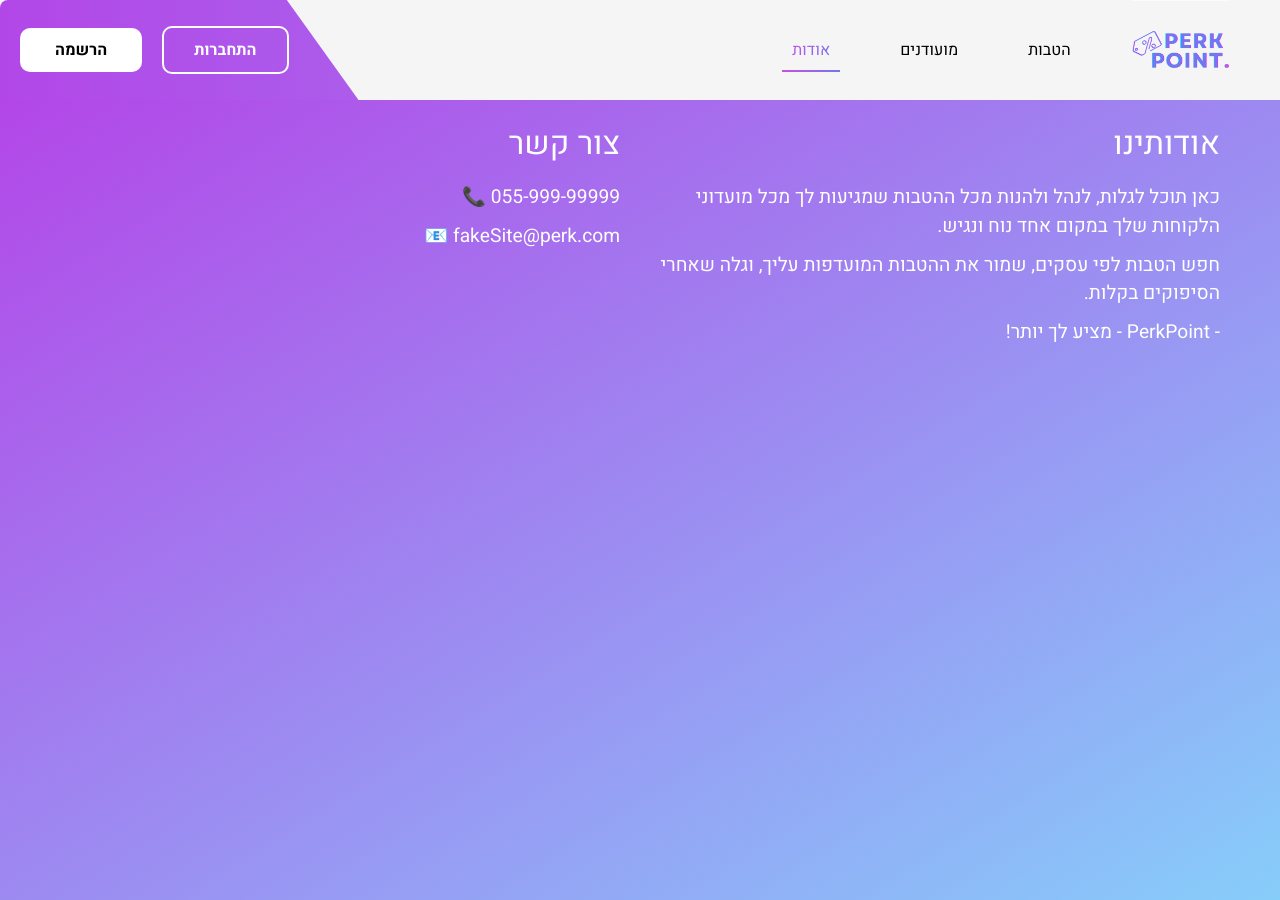
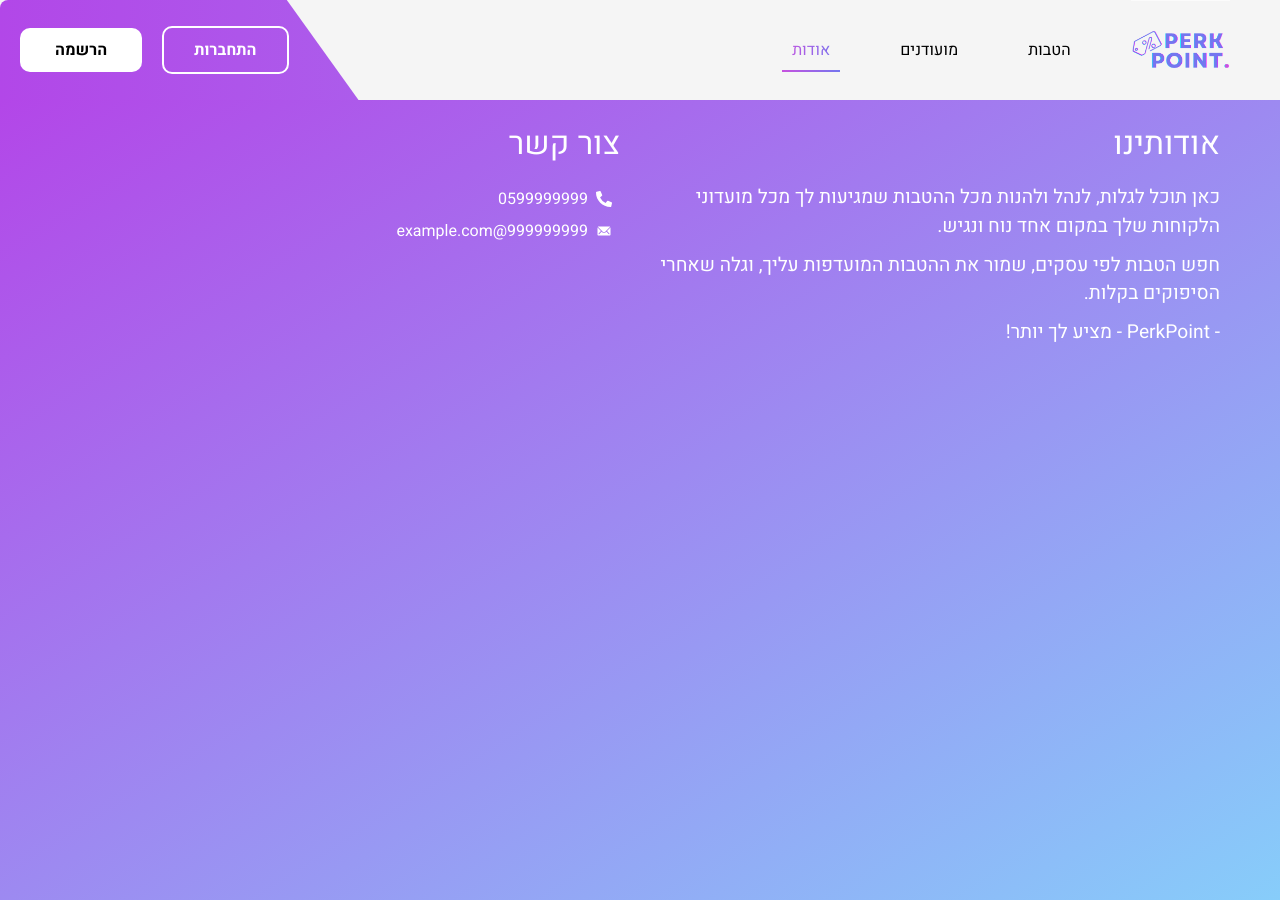
Before and after one commit to onico100/perk-point, a Next.js app: page /about in a window 1280 px wide. Built offline with nearby package versions, Linux system fonts and the light colour scheme.

Commit message:
add icons

```diff
--- a/package.json
+++ b/package.json
@@ -12,10 +12,12 @@
     "@tanstack/react-query": "^5.61.5",
     "@types/mongodb": "^4.0.6",
     "axios": "^1.7.7",
+    "icons": "^1.0.0",
     "mongodb": "^6.11.0",
     "next": "14.2.17",
-    "react": "^18",
+    "react": "^18.3.1",
     "react-dom": "^18",
+    "react-icons": "^5.3.0",
     "zustand": "^5.0.1"
   },
   "devDependencies": {
--- a/src/app/about/page.tsx
+++ b/src/app/about/page.tsx
@@ -1,18 +1,19 @@
-'use client'
+"use client";
 import React from "react";
 import styles from "@/styles/about.module.css";
 import useGeneralStore from "@/stores/generalStore";
 import { ClientMode, PreMode } from "@/types/types";
+import { FaPhoneAlt } from "react-icons/fa";
+import { IoIosMail } from "react-icons/io";
 
 const About = () => {
-
   const setClientMode = useGeneralStore((state) => state.setClientMode);
   const setPreMode = useGeneralStore((state) => state.setPreMode);
   const { clientMode } = useGeneralStore();
 
-  if(clientMode == ClientMode.connection){
+  if (clientMode == ClientMode.connection) {
     setClientMode(ClientMode.general);
-    setPreMode( PreMode.none);
+    setPreMode(PreMode.none);
   }
 
   return (
@@ -33,8 +34,12 @@ const About = () => {
           </div>
           <div className={styles.contactUs}>
             <h2>צור קשר</h2>
-            <p>055-999-99999 📞</p>
-            <p>fakeSite@perk.com 📧</p>
+            <li>
+              <FaPhoneAlt /> 0599999999
+            </li>
+            <li>
+              <IoIosMail /> 999999999@example.com
+            </li>
           </div>
         </div>
       </div>
--- a/src/styles/about.module.css
+++ b/src/styles/about.module.css
@@ -38,3 +38,15 @@
   align-items: center;
   gap: 8px;
 }
+
+/* about.module.css */
+
+.contactUs li {
+  display: flex;
+  align-items: center;
+  font-size: 16px; /* Adjust font size if necessary */
+}
+
+.contactUs li svg {
+  margin: 8px; /* Adds space between the icon and the phone number */
+}
```
Also changed, not shown: 1 other file (tests, documents, lock files or other folders).
